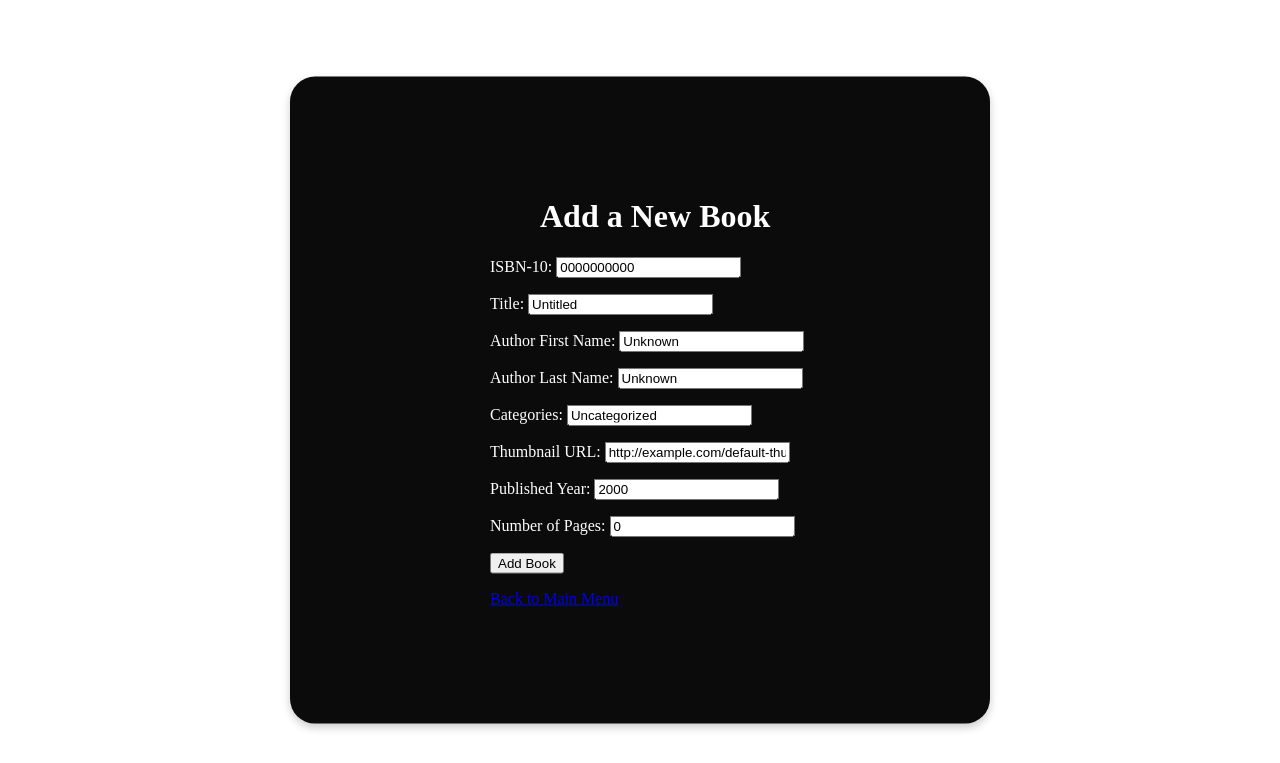
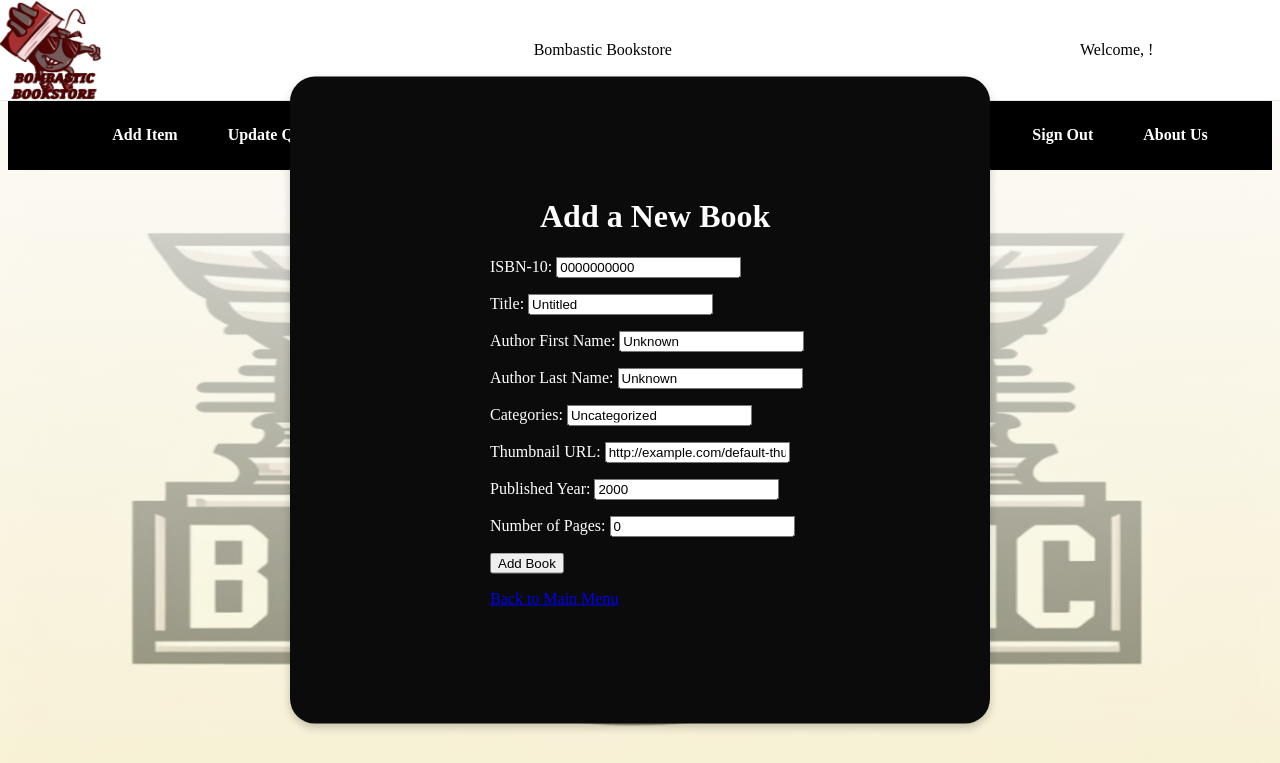
Before and after one commit to WakeTechBrandon/Bombastic-Bookstore, a Django app: page /add_book/ in a window 1280 px wide. Shown: the top 763 px of the page. Run offline with Django 4.2, Linux system fonts and the light colour scheme.

Commit message:
Update css

```diff
--- a/BombasticBookstore/bombasticbookstore/templates/add_book/add_book.html
+++ b/BombasticBookstore/bombasticbookstore/templates/add_book/add_book.html
@@ -1,16 +1,20 @@
-{% extends 'base.html' %}
+{% extends 'logo.html' %}
 
 {% load static %}
 <!DOCTYPE html>
 <html>
 <head>
     <title>Add Book</title>
+	<link rel="stylesheet" href="{% static 'styles/general.css' %}">
 	<link rel="stylesheet" href="{% static 'styles/theme.css' %}">
 	<script src="{% static 'js/theme.js' %}" defer></script>
 </head>
 <body>
+	<header>
+	</header>
 {% block content %}
 <main>
+
 	<div class="container">
 		<h1>Add a New Book</h1>
 		<form method="post">
@@ -20,6 +24,7 @@
 		</form>
 		<p><a href="{% url 'index' %}">Back to Main Menu</a></p>
 	</div>
+
 </main>
 {% endblock %}
 </body>
--- a/BombasticBookstore/bombasticbookstore/templates/logo.html
+++ b/BombasticBookstore/bombasticbookstore/templates/logo.html
@@ -5,7 +5,7 @@
     <meta charset="UTF-8">
     <meta name="viewport" content="width=device-width, initial-scale=1.0">
     <title>{% block title %}Bombastic Bookstore{% endblock %}</title>
-		<link rel="stylesheet" href="{% static 'styles/theme.css' %}">
+	<link rel="stylesheet" href="{% static 'styles/theme.css' %}">
     <link rel="stylesheet" href="{% static 'js/theme.js' %}" defer>
     <link rel="stylesheet" href="{% static 'styles/general.css' %}">
 </head>
@@ -19,6 +19,38 @@
 		}
 </style>
 <body>
+    <header>
+        <div class="left-section">
+            <img class="bomb-logo" src='{% static "./bomb4.png" %}' alt="Bombastic Bookstore Logo">
+        </div>
+        <div class="middle-section">
+            <p>Bombastic Bookstore</p>
+        </div>
+        <div class="right-section">
+            <p>Welcome, {{ user.username }}!</p>
+        </div>
+    </header>
+    <nav class="nav-bar">
+        <ul>
+          <li><a href="{% url 'add_book' %}">Add Item</a></li>
+          <li><a href="/search/">Update Quantities</a></li>
+          <li><a href="/search/">Search Items</a></li>
+          <li><a href="/view_all/">View All Items</a></li>
+          <li><a href="/generate_report/">Generate Inventory Report</a></li>
+          <li><a href="/settings/">Settings</a></li>
+          <li><a href="{% url 'logout' %}">Sign Out</a></li>
+          <li><a href="{% url 'about' %}">About Us</a></li>
+        </ul>
+    </nav>
+    {% block content %}
+    <main>
+
+
+    </main>
+    {% endblock %}
+    <footer></footer> <!-- Julia was working on footers. -->
+   </body>
+<!--<body>
 <header>
     <div class="left-section">
         <img class="bomb-logo" src='{% static "./bomb4.png" %}' alt="Bombastic Bookstore Logo">
@@ -30,8 +62,5 @@
         <p>Welcome, {{ user.username }}!</p>
     </div>
 </header>
-
-{% block content %}
-{% endblock %}
-</body>
+</body>-->
 </html>
--- a/BombasticBookstore/bombasticbookstore/templates/search_results.html
+++ b/BombasticBookstore/bombasticbookstore/templates/search_results.html
@@ -1,3 +1,5 @@
+{% extends 'logo.html' %}
+
 {% load static %}
 <!DOCTYPE html>
 <html>
--- a/BombasticBookstore/bombasticbookstore/templates/view_all.html
+++ b/BombasticBookstore/bombasticbookstore/templates/view_all.html
@@ -13,9 +13,10 @@
     <link rel="stylesheet" href="https://stackpath.bootstrapcdn.com/bootstrap/4.3.1/css/bootstrap.min.css" integrity="sha384-ggOyR0iXCbMQv3Xipma34MD+dH/1fQ784/j6cY/iJTQUOhcWr7x9JvoRxT2MZw1T" crossorigin="anonymous">
      <link rel="stylesheet" href="https://use.fontawesome.com/releases/v5.8.1/css/all.css" integrity="sha384-50oBUHEmvpQ+1lW4y57PTFmhCaXp0ML5d60M1M7uH2+nqUivzIebhndOJK28anvf" crossorigin="anonymous">
   </head>
+  {% block content %}
   <body>
     <div class="header">
-    <h1 align="center">Store Inventory</h1>
+    <h1 class="title">Store Inventory</h1>
     <form method="GET" action=".">
     <div class="row justify-content-center">
     <div class="form-group col-md-2">
@@ -77,3 +78,6 @@
         </div>
         </ul>
     </div>
+  </body>
+  {% endblock %}
+</html>
```
Also changed, not shown: BombasticBookstore/bombasticbookstore/templates/index.html (+5 -45 lines).
